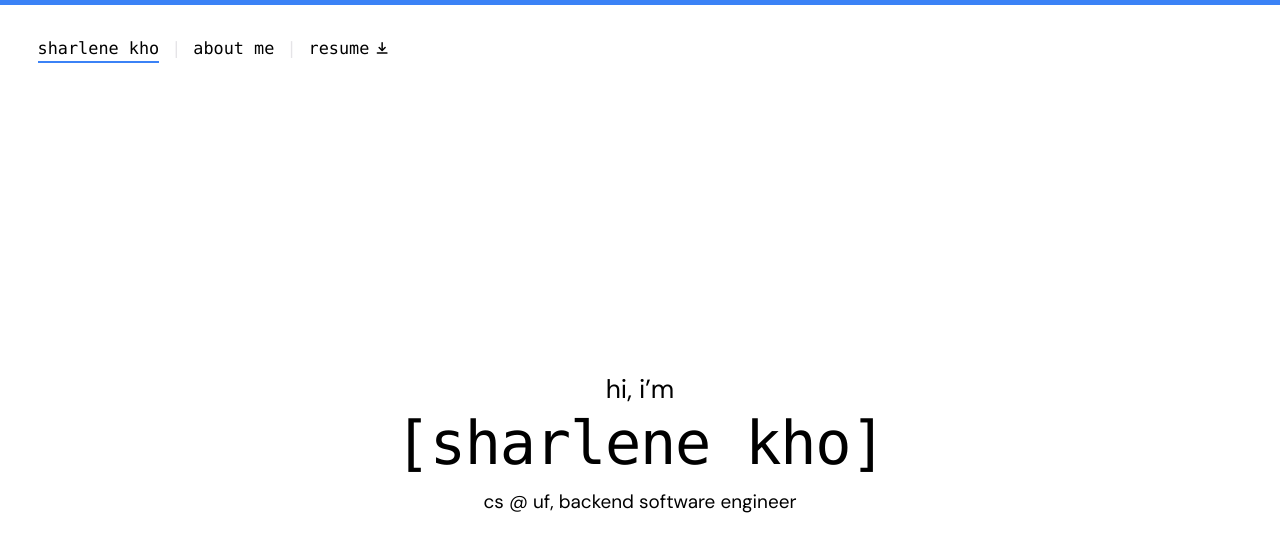
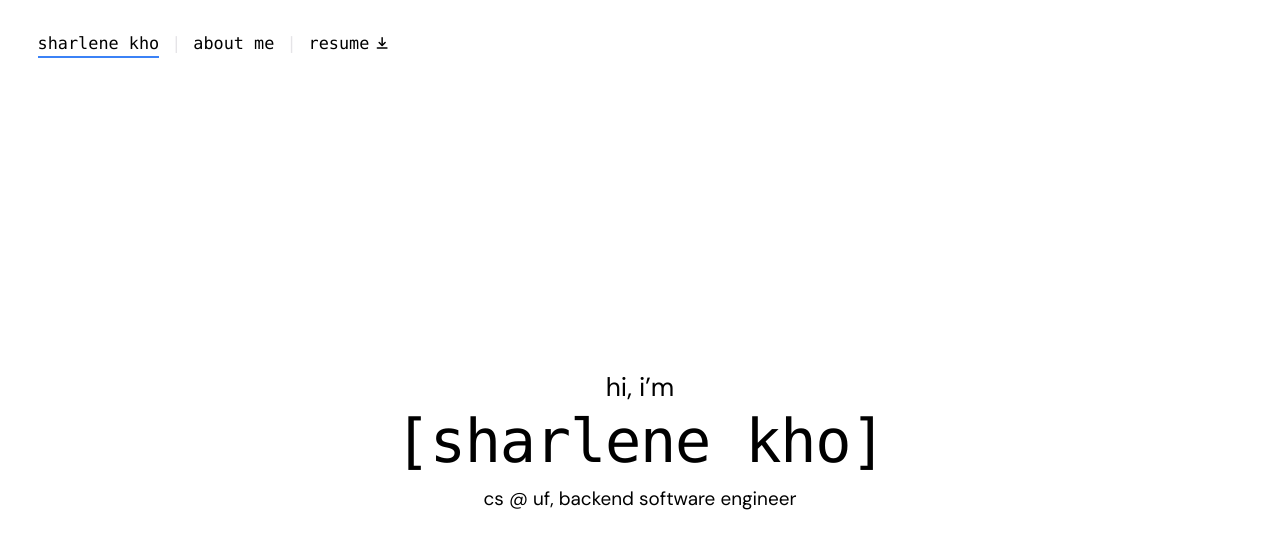
Before and after one commit to sharlenek/personal-website, a React (Vite) app: page / in a window 1280 px wide. Shown: the top 552 px of the page. Built offline with nearby package versions, Linux system fonts and the light colour scheme; a web font is replaced by a local one.

Commit message:
removed blue bar

```diff
--- a/src/App.css
+++ b/src/App.css
@@ -245,13 +245,6 @@
       shark-orbit 60s linear 1.9s infinite,
       shark-swim 4.5s steps(1, end) 1.9s infinite;
   }
-}
-
-#top-border {
-  height: 5px;
-  width: 100%;
-  background: var(--accent);
-  flex-shrink: 0;
 }
 
 #nav {
--- a/src/App.tsx
+++ b/src/App.tsx
@@ -459,8 +459,6 @@ function App() {
 
   return (
     <div id="page">
-      <div id="top-border" />
-
       <nav id="nav">
         <span
           className={`nav-link ${page === 'home' ? ' is-active' : ''}`}
```
